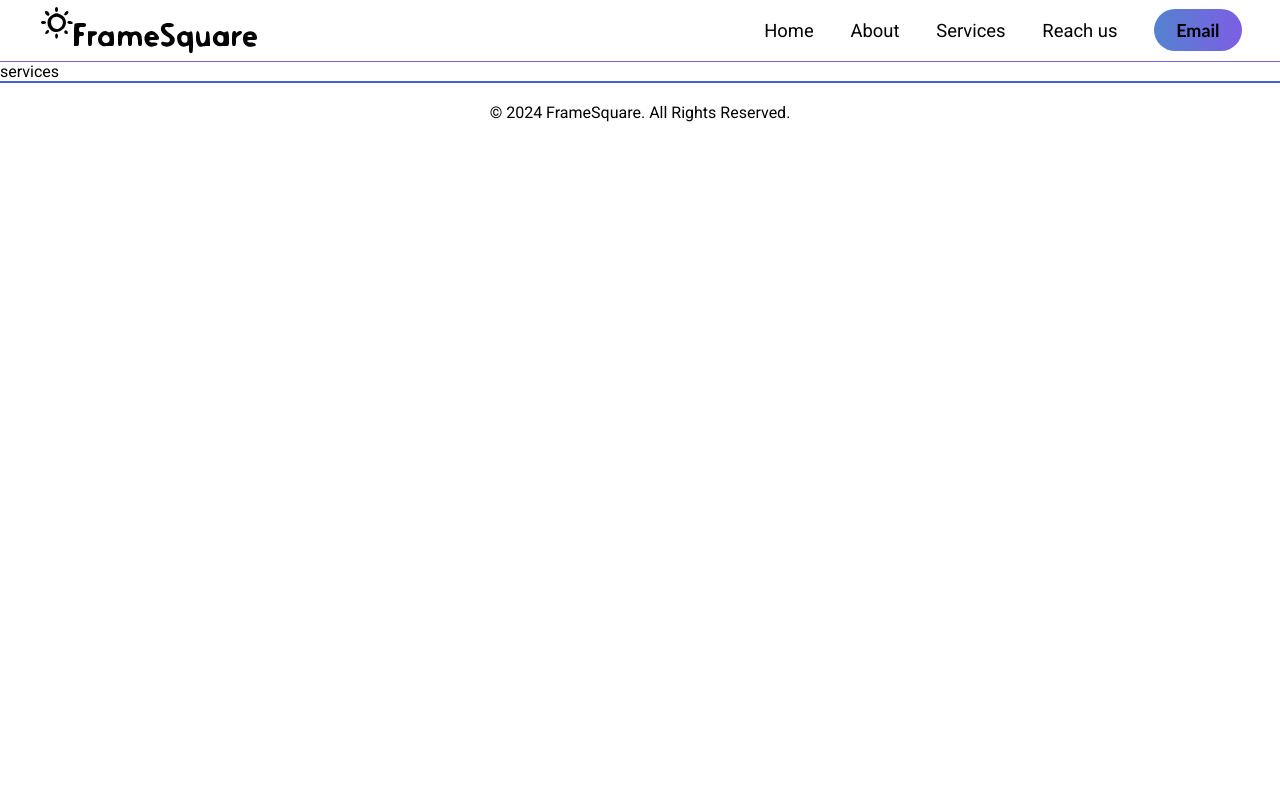
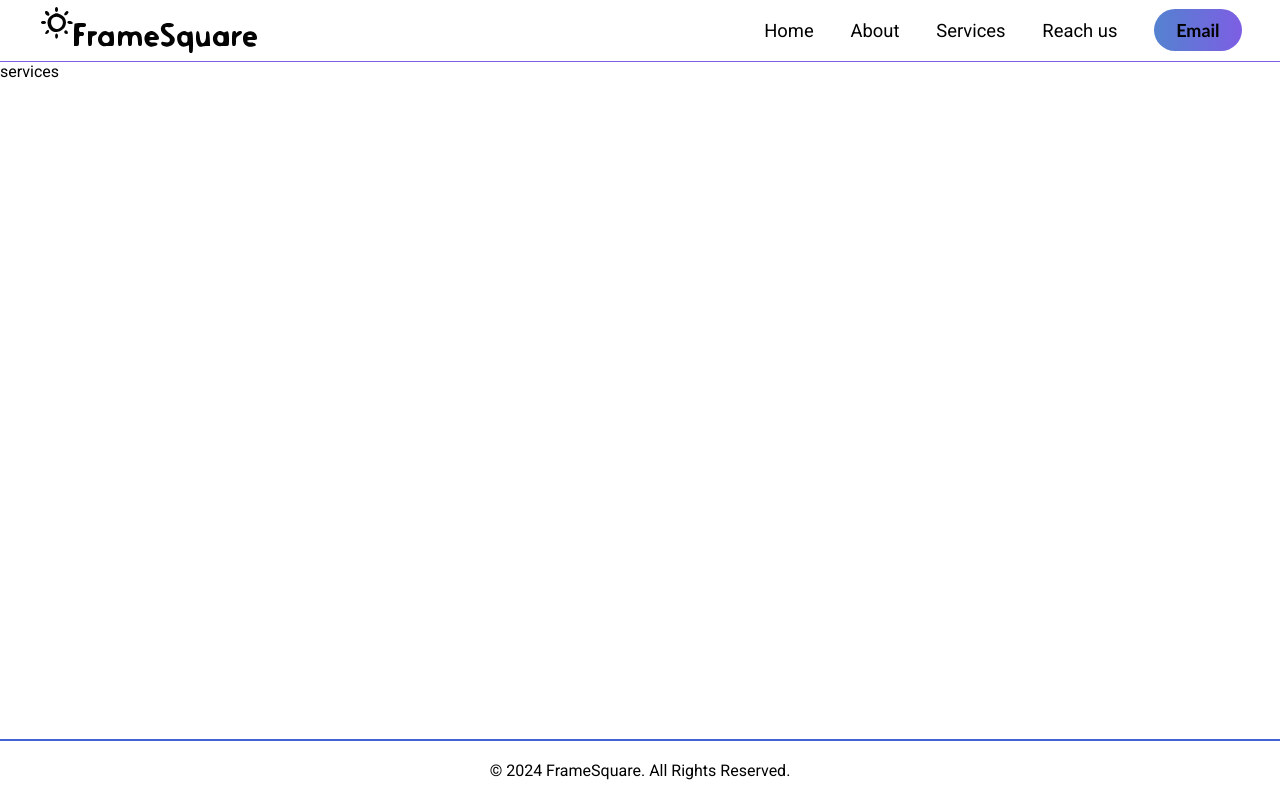
Before and after one commit to J-See/FrameSquare, a React (Vite) app: page /services in a window 1280 px wide. Built offline with nearby package versions, Linux system fonts and the light colour scheme; a web font is replaced by a local one.

Commit message:
shifted footer at bottom of the page

```diff
--- /dev/null
+++ b/src/App.css
@@ -0,0 +1,5 @@
+.App {
+    min-height: 100vh;
+    display: flex;
+    flex-direction: column;
+}
--- a/src/App.tsx
+++ b/src/App.tsx
@@ -1,3 +1,4 @@
+import "./App.css";
 import Nav from "./assets/components/Nav";
 import Foot from "./assets/components/Foot";
 import Home from "./assets/components/Home";
@@ -6,6 +7,7 @@ import ServicesList from "./assets/components/ServicesList";
 
 const App = () => {
   return (
+    <div className="App">
       <BrowserRouter>
         <Nav />
         <Routes>
@@ -14,6 +16,7 @@ const App = () => {
         </Routes>
         <Foot />
       </BrowserRouter>
+    </div>
   );
 };
 
--- a/src/assets/styles/Foot.css
+++ b/src/assets/styles/Foot.css
@@ -3,6 +3,7 @@
     border-top: 2px solid #4164D2;
     color: black;
     padding: 20px;
+    margin-top: auto;
 
     p {
         text-align: center;
```
Lines whose indentation alone changed are shown as unchanged.
